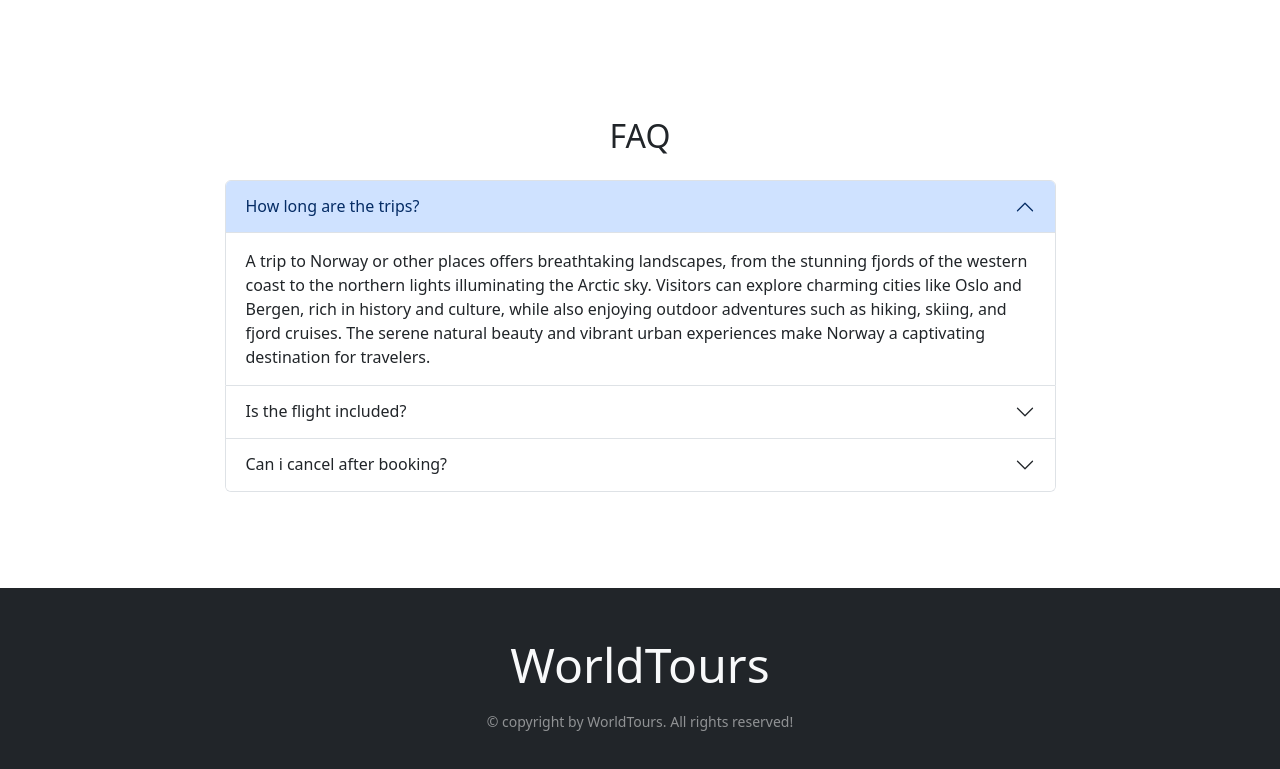
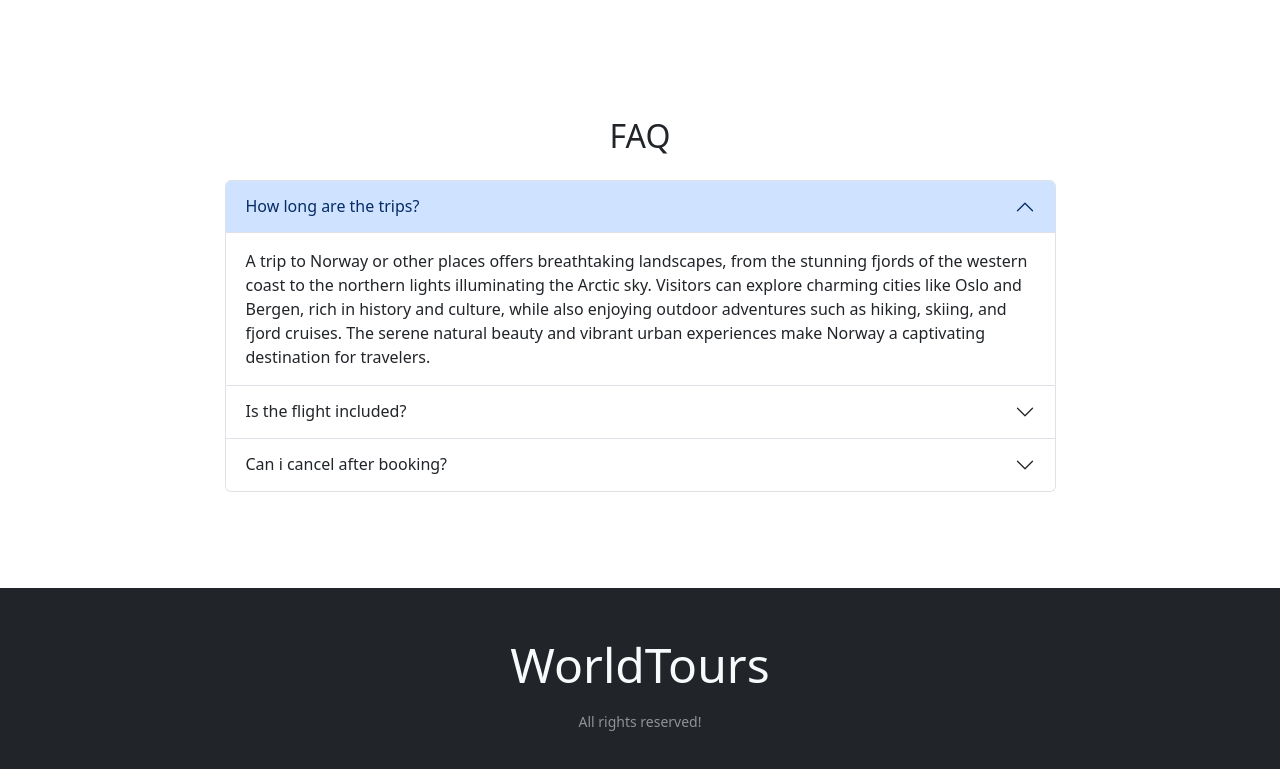
Before and after one commit to kamranahmad2004/Travel-planning, a plain HTML site: page index.html in a window 1280 px wide. Shown: the part 1436-2205 px from the top of the page. Drawn offline with nearby package versions, Linux system fonts and the light colour scheme.

Commit message:
travel planning

```diff
--- a/index.html
+++ b/index.html
@@ -258,7 +258,7 @@
   <footer class="bg-dark py-5 mt-5">
     <div class="container text-light text-center mb-0">
       <p class="display-5 mb-3 ">WorldTours</p>
-      <small class="text-white-50">&copy; copyright by WorldTours. All rights reserved!</small>
+      <small class="text-white-50">All rights reserved!</small>
     </div>
   </footer>
   <!-- Add Script -->
```
